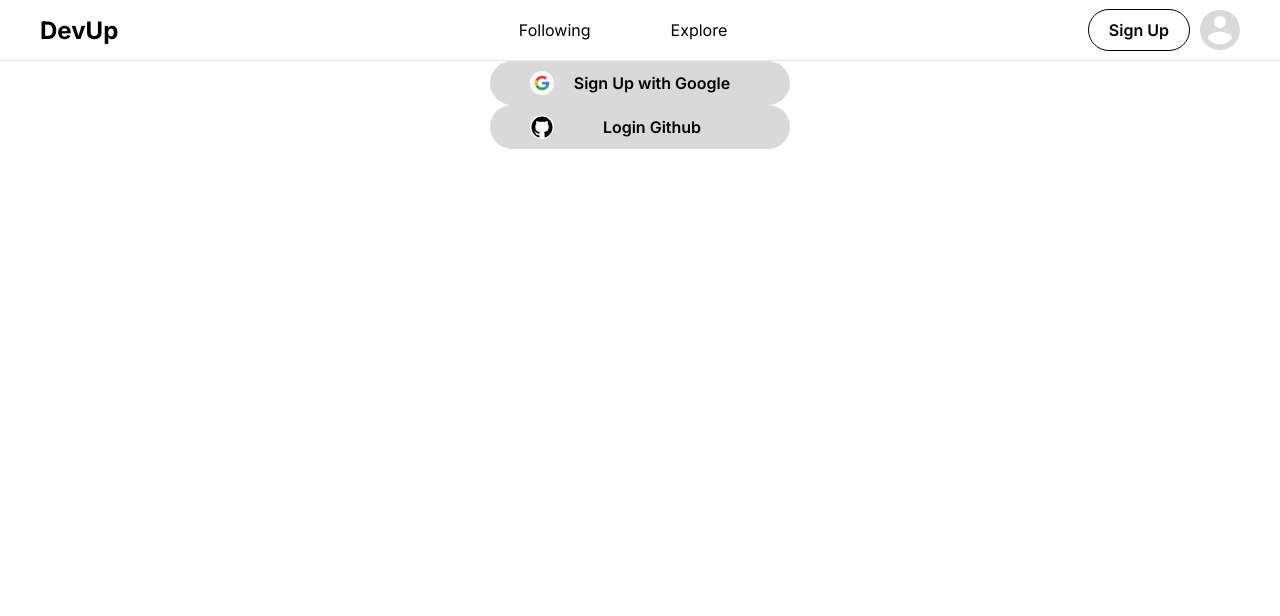
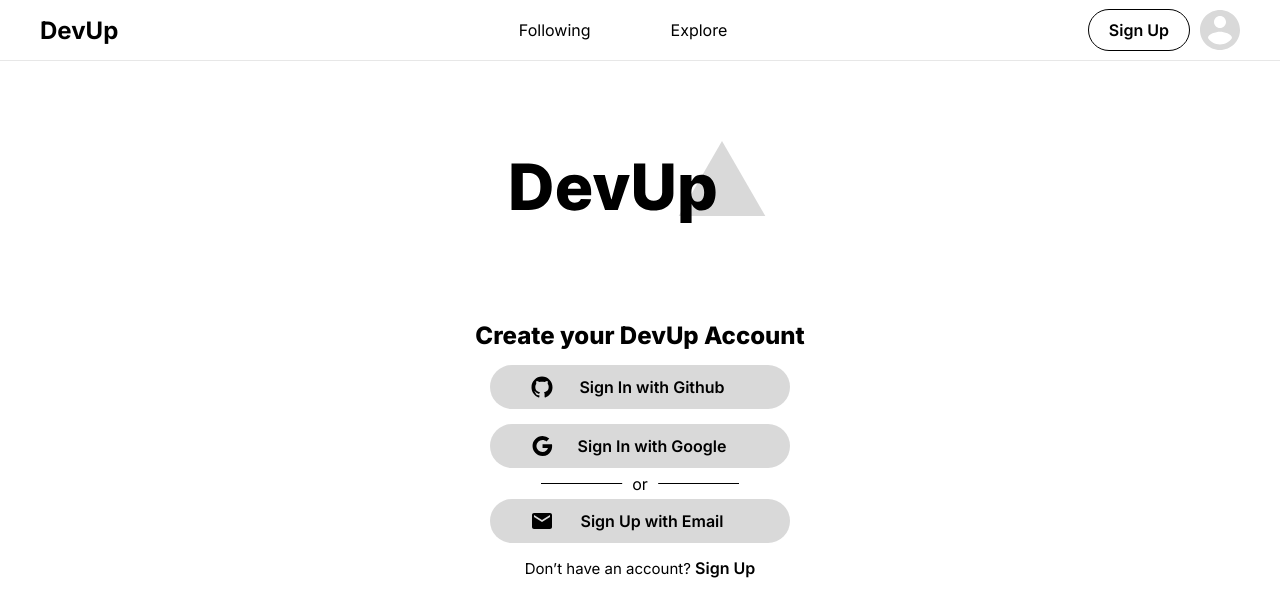
Before and after one commit to Lucas-Argerich/DevUp, a React (Create React App) app: page /register in a window 1280 px wide. Shown: the top 616 px of the page. Built offline with nearby package versions, Linux system fonts and the light colour scheme; no server answers.

Commit message:
Home pages style imp. & Button component changes

```diff
--- /dev/null
+++ b/src/assets/icons/EmailIcon.js
@@ -0,0 +1,18 @@
+import React from "react";
+
+export default function EmailIcon(props) {
+  return (
+    <svg
+      fill="none"
+      xmlns="http://www.w3.org/2000/svg"
+      {...props}
+    >
+      <g clipPath="url(#a)">
+        <path
+          d="M20 4H4c-1.1 0-1.99.9-1.99 2L2 18c0 1.1.9 2 2 2h16c1.1 0 2-.9 2-2V6c0-1.1-.9-2-2-2Zm0 4-8 5-8-5V6l8 5 8-5v2Z"
+          fill="#000"
+        />
+      </g>
+    </svg>
+  );
+}
--- a/src/assets/icons/GoogleIcon.js
+++ b/src/assets/icons/GoogleIcon.js
@@ -1,42 +1,9 @@
 export default function GoogleIcon(props) {
   return (
-    <svg
-      style={{
-        enableBackground: "new 0 0 150 150",
-      }}
-      viewBox="0 0 150 150"
-      xmlSpace="preserve"
-      xmlns="http://www.w3.org/2000/svg"
-      {...props}
-    >
-      <style>
-        {
-          ".st0{fill:#1a73e8}.st1{fill:#ea4335}.st2{fill:#4285f4}.st3{fill:#fbbc04}.st4{fill:#34a853}.st5{fill:#4caf50}.st6{fill:#1e88e5}.st7{fill:#e53935}.st8{fill:#c62828}.st9{fill:#fbc02d}.st10{fill:#1565c0}.st11{fill:#2e7d32}.st16{clip-path:url(#SVGID_2_)}.st17{fill:#188038}.st18,.st19{opacity:.2;fill:#fff;enable-background:new}.st19{opacity:.3;fill:#0d652d}.st20{clip-path:url(#SVGID_4_)}.st21{opacity:.3;fill:url(#_45_shadow_1_);enable-background:new}.st22{clip-path:url(#SVGID_6_)}.st23{fill:#fa7b17}.st24,.st25,.st26{opacity:.3;fill:#174ea6;enable-background:new}.st25,.st26{fill:#a50e0e}.st26{fill:#e37400}.st27{fill:url(#Finish_mask_1_)}.st28{fill:#fff}.st29{fill:#0c9d58}.st30,.st31{opacity:.2;fill:#004d40;enable-background:new}.st31{fill:#3e2723}.st32{fill:#ffc107}.st33{fill:#1a237e;enable-background:new}.st33,.st34{opacity:.2}.st35{fill:#1a237e}.st36{fill:url(#SVGID_7_)}.st37{fill:#fbbc05}.st38{clip-path:url(#SVGID_9_);fill:#e53935}.st39{clip-path:url(#SVGID_11_);fill:#fbc02d}.st40{clip-path:url(#SVGID_13_);fill:#e53935}.st41{clip-path:url(#SVGID_15_);fill:#fbc02d}"
-        }
-      </style>
+    <svg xmlns="http://www.w3.org/2000/svg" {...props}>
       <path
-        d="M120 76.1c0-3.1-.3-6.3-.8-9.3H75.9v17.7h24.8c-1 5.7-4.3 10.7-9.2 13.9l14.8 11.5C115 101.8 120 90 120 76.1z"
-        style={{
-          fill: "#4280ef",
-        }}
-      />
-      <path
-        d="M75.9 120.9c12.4 0 22.8-4.1 30.4-11.1L91.5 98.4c-4.1 2.8-9.4 4.4-15.6 4.4-12 0-22.1-8.1-25.8-18.9L34.9 95.6c7.8 15.5 23.6 25.3 41 25.3z"
-        style={{
-          fill: "#34a353",
-        }}
-      />
-      <path
-        d="M50.1 83.8c-1.9-5.7-1.9-11.9 0-17.6L34.9 54.4c-6.5 13-6.5 28.3 0 41.2l15.2-11.8z"
-        style={{
-          fill: "#f6b704",
-        }}
-      />
-      <path
-        d="M75.9 47.3c6.5-.1 12.9 2.4 17.6 6.9L106.6 41c-8.3-7.8-19.3-12-30.7-11.9-17.4 0-33.2 9.8-41 25.3l15.2 11.8c3.7-10.9 13.8-18.9 25.8-18.9z"
-        style={{
-          fill: "#e54335",
-        }}
+        d="M12.545 10.239v3.821h5.445c-.712 2.315-2.647 3.972-5.445 3.972a6.033 6.033 0 1 1 0-12.064c1.498 0 2.866.549 3.921 1.453l2.814-2.814A9.969 9.969 0 0 0 12.545 2C7.021 2 2.543 6.477 2.543 12s4.478 10 10.002 10c8.396 0 10.249-7.85 9.426-11.748l-9.426-.013Z"
+        fill="#000"
       />
     </svg>
   );
--- a/src/components/Button/index.tsx
+++ b/src/components/Button/index.tsx
@@ -17,22 +17,22 @@ const StyledButton = styled.button`
     width: 24px;
     height: 24px;
   }
+`;
 
-  span {
-    margin: 0 auto;
-  }
+const Span = styled.span`
+  margin: 0 auto;
 `;
 
 const IconContainer = styled.div`
-  border-radius: 12px;
-  background: #ffffff;
+  width: 24px;
+  height: 24px;
   display: flex;
   justify-content: center;
   align-items: center;
 `;
 
 type Props = {
-  children: JSX.Element;
+  children: string;
   icon?: JSX.Element;
   onClick: () => void;
 };
@@ -41,7 +41,7 @@ export default function Button({ children, icon, onClick }: Props) {
   return (
     <StyledButton onClick={onClick}>
       <IconContainer>{icon}</IconContainer>
-      {children}
+      <Span>{children}</Span>
     </StyledButton>
   );
 }
--- a/src/pages/Home/index.tsx
+++ b/src/pages/Home/index.tsx
@@ -1,13 +1,13 @@
+import HomeLogo from "../../assets/icons/HomeLogo";
+import LinkButton from "../../components/LinkButton";
 import styled from "styled-components";
-import HomeLogo from "../../assets/icons/HomeLogo";
-import Button from "../../components/LinkButton";
 
 const Wrapper = styled.div`
-  margin: 80px 0;
+  align-items: center;
   display: flex;
   flex-direction: column;
-  align-items: center;
   gap: 10px;
+  margin: 80px 0;
 `;
 
 const Text = styled.span`
@@ -25,10 +25,10 @@ export default function Home() {
           interact with each others!
         </Text>
       </Wrapper>
-      <Button to="/">Sign Up</Button>
-      <Button to="/" secondary>
+      <LinkButton to="/register">Sign Up</LinkButton>
+      <LinkButton to="/login" secondary>
         Sign In
-      </Button>
+      </LinkButton>
     </>
   );
 }
--- a/src/pages/Login/index.tsx
+++ b/src/pages/Login/index.tsx
@@ -1,5 +1,65 @@
+import Button from "../../components/Button";
+import EmailIcon from "../../assets/icons/EmailIcon";
+import GithubIcon from "../../assets/icons/GithubIcon";
+import GoogleIcon from "../../assets/icons/GoogleIcon";
+import HomeLogo from "../../assets/icons/HomeLogo";
+import styled from "styled-components";
+import { Link } from "react-router-dom";
+import { SignInWithProvider } from "../../firebase/auth";
+
+const StyledHomeLogo = styled(HomeLogo)`
+  margin: 80px 0;
+`;
+
+const Container = styled.div`
+  align-items: center;
+  display: flex;
+  flex-direction: column;
+  gap: 15px;
+`;
+
+const H2 = styled.h2`
+  font-size: 1.5rem;
+  font-weight: 800;
+`;
+
+const StyledLink = styled(Link)`
+  font-size: 0.9375rem;
+
+  span {
+    font-weight: 600;
+  }
+`;
+
 export default function Login() {
   return (
-    <div>Login</div>
-  )
+    <>
+      <StyledHomeLogo />
+      <Container>
+        <H2>Access to your Account</H2>
+        <Button
+          onClick={() => {
+            SignInWithProvider("google");
+          }}
+          icon={<GithubIcon />}
+        >
+          Sign in with Github
+        </Button>
+        <Button
+          onClick={() => {
+            SignInWithProvider("github");
+          }}
+          icon={<GoogleIcon />}
+        >
+          Sign in with Google
+        </Button>
+        <Button onClick={() => {}} icon={<EmailIcon />}>
+          Sign in with Email
+        </Button>
+        <StyledLink to="/register">
+          Don’t have an account? <span>Sign Up</span>
+        </StyledLink>
+      </Container>
+    </>
+  );
 }
--- a/src/pages/Register/index.tsx
+++ b/src/pages/Register/index.tsx
@@ -1,24 +1,84 @@
+import Button from "../../components/Button";
+import EmailIcon from "../../assets/icons/EmailIcon";
 import GithubIcon from "../../assets/icons/GithubIcon";
 import GoogleIcon from "../../assets/icons/GoogleIcon";
-import Button from "../../components/Button";
+import HomeLogo from "../../assets/icons/HomeLogo";
+import styled from "styled-components";
+import { Link } from "react-router-dom";
 import { SignInWithProvider } from "../../firebase/auth";
 
+const StyledHomeLogo = styled(HomeLogo)`
+  margin: 80px 0;
+`;
+
+const Container = styled.div`
+  align-items: center;
+  display: flex;
+  flex-direction: column;
+  gap: 15px;
+`;
+
+const H2 = styled.h2`
+  font-size: 1.5rem;
+  font-weight: 800;
+`;
+
+const Separator = styled.div`
+  width: 60%;
+  height: 1px;
+  background: var(--font-primary);
+  position: relative;
+
+  span {
+    background: #fff;
+    position: absolute;
+    left: 50%;
+    top: 50%;
+    transform: translate(-50%, -50%);
+    padding: 0 10px;
+  }
+`;
+
+const StyledLink = styled(Link)`
+  font-size: 0.9375rem;
+
+  span {
+    font-weight: 600;
+  }
+`;
+
 export default function Register() {
-  const handleGoogleLogin = () => {
-    SignInWithProvider("google");
-  };
-  const handleGithubLogin = () => {
-    SignInWithProvider("github");
-  };
-
   return (
     <>
-      <Button onClick={handleGoogleLogin} icon={<GoogleIcon />}>
-        <span>Sign Up with Google</span>
-      </Button>
-      <Button onClick={handleGithubLogin} icon={<GithubIcon />}>
-        <span>Login Github</span>
-      </Button>
+      <StyledHomeLogo />
+      <Container>
+        <H2>Create your DevUp Account</H2>
+        <Button
+          onClick={() => {
+            SignInWithProvider("google");
+          }}
+          icon={<GithubIcon />}
+        >
+          Sign In with Github
+        </Button>
+        <Button
+          onClick={() => {
+            SignInWithProvider("github");
+          }}
+          icon={<GoogleIcon />}
+        >
+          Sign In with Google
+        </Button>
+        <Separator>
+          <span>or</span>
+        </Separator>
+        <Button onClick={() => {}} icon={<EmailIcon />}>
+          Sign Up with Email
+        </Button>
+        <StyledLink to="/login">
+          Don’t have an account? <span>Sign Up</span>
+        </StyledLink>
+      </Container>
     </>
   );
 }
```
